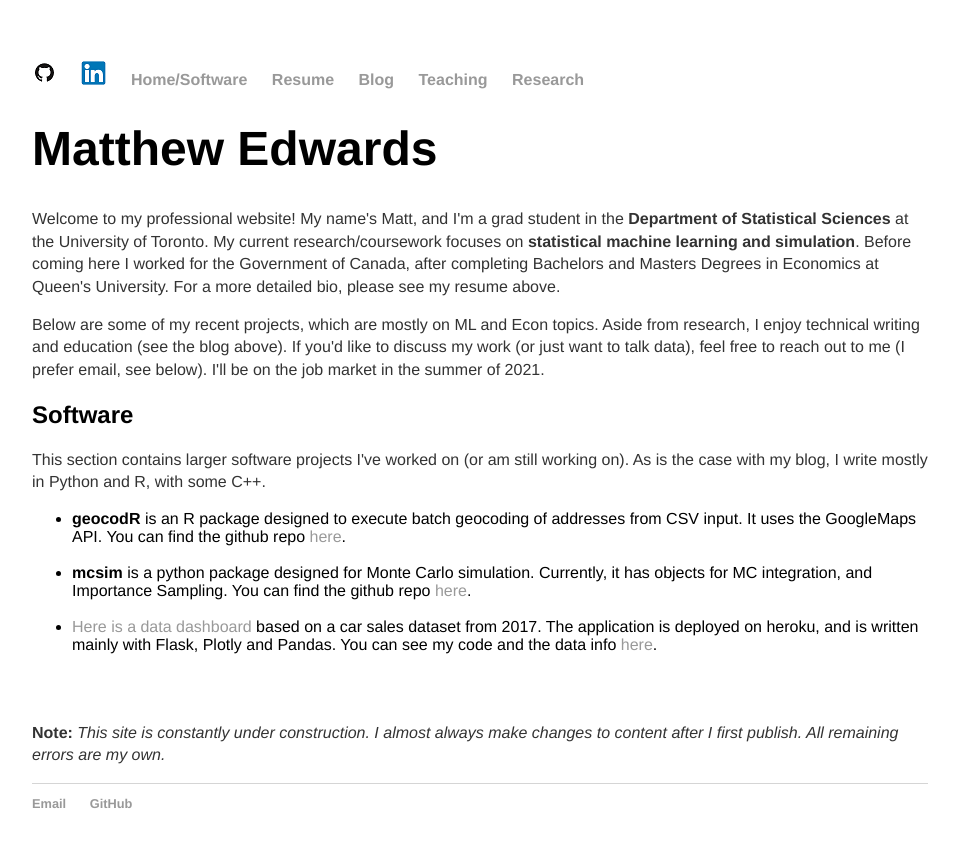
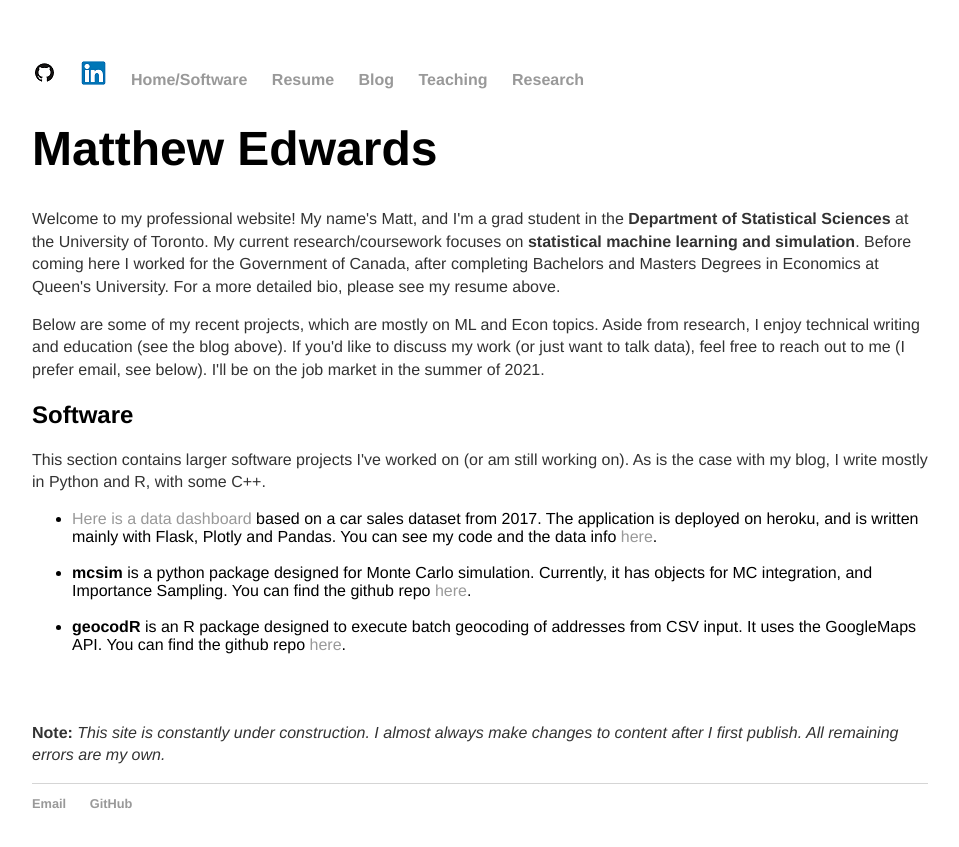
Before and after one commit to 12mre1/12mre1.github.io, a Jekyll site: the page built from index.html, in a window 1280 px wide. Shown: the top 847 px of the page, without its empty margins (160-1119 px from the left). Built offline with Jekyll 4.4.1, drawn with Linux system fonts in a browser that asks for light colours.

Commit message:
update software list

```diff
--- a/index.html
+++ b/index.html
@@ -19,19 +19,19 @@ title: Matthew Edwards
 
 	<ul>
 
-    <li><b>geocodR</b> is an R package designed to execute batch geocoding of addresses from CSV input.
-        It uses the GoogleMaps API. You can find the github repo <a href='https://github.com/12mre1/geocodr' target='_blank'>here</a>.</li>
+	<li><a href='https://car-sales-2017.herokuapp.com/' target='_blank'>Here is a data dashboard</a> based on a car sales dataset from 2017.
+	The application is deployed on heroku, and is written mainly with Flask, Plotly and Pandas. You can see my code and the data info
+	<a href="https://github.com/12mre1/car-sales-2017" target="_blank">here</a>.</li>
 
 		<br>
 
-    <li><b>mcsim</b> is a python package designed for Monte Carlo simulation. Currently, it has objects for MC integration,
-        and Importance Sampling. You can find the github repo <a href='https://github.com/12mre1/mcsim' target='_blank'>here</a>.</li>
+	<li><b>mcsim</b> is a python package designed for Monte Carlo simulation. Currently, it has objects for MC integration,
+	and Importance Sampling. You can find the github repo <a href='https://github.com/12mre1/mcsim' target='_blank'>here</a>.</li>
 
 		<br>
 
-    <li><a href='https://car-sales-2017.herokuapp.com/' target='_blank'>Here is a data dashboard</a> based on a car sales dataset from 2017.
-    The application is deployed on heroku, and is written mainly with Flask, Plotly and Pandas. You can see my code and the data info
-    <a href="https://github.com/12mre1/car-sales-2017" target="_blank">here</a>.</li>
+    <li><b>geocodR</b> is an R package designed to execute batch geocoding of addresses from CSV input.
+        It uses the GoogleMaps API. You can find the github repo <a href='https://github.com/12mre1/geocodr' target='_blank'>here</a>.</li>
 
 	</ul>
 
```
